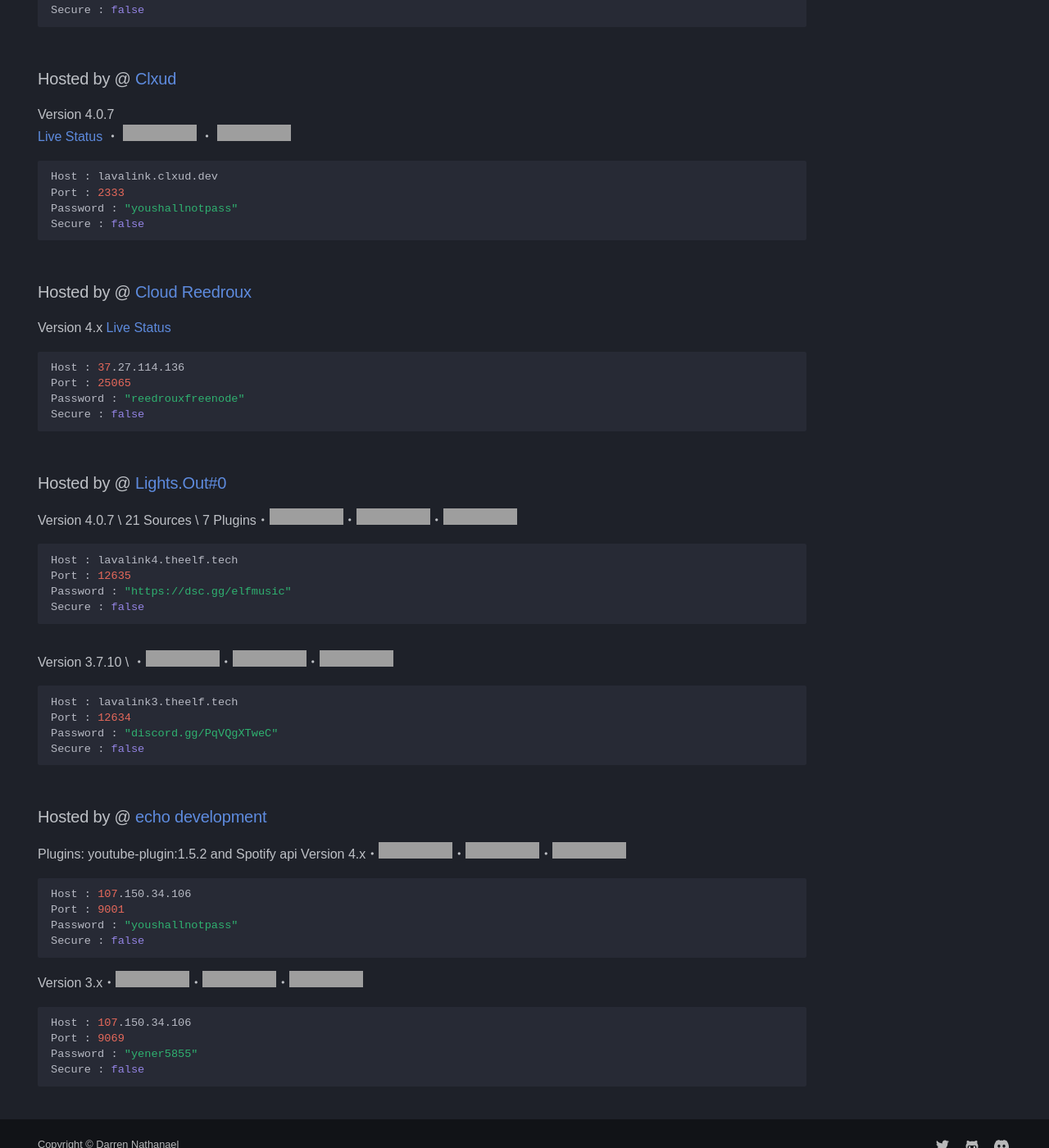
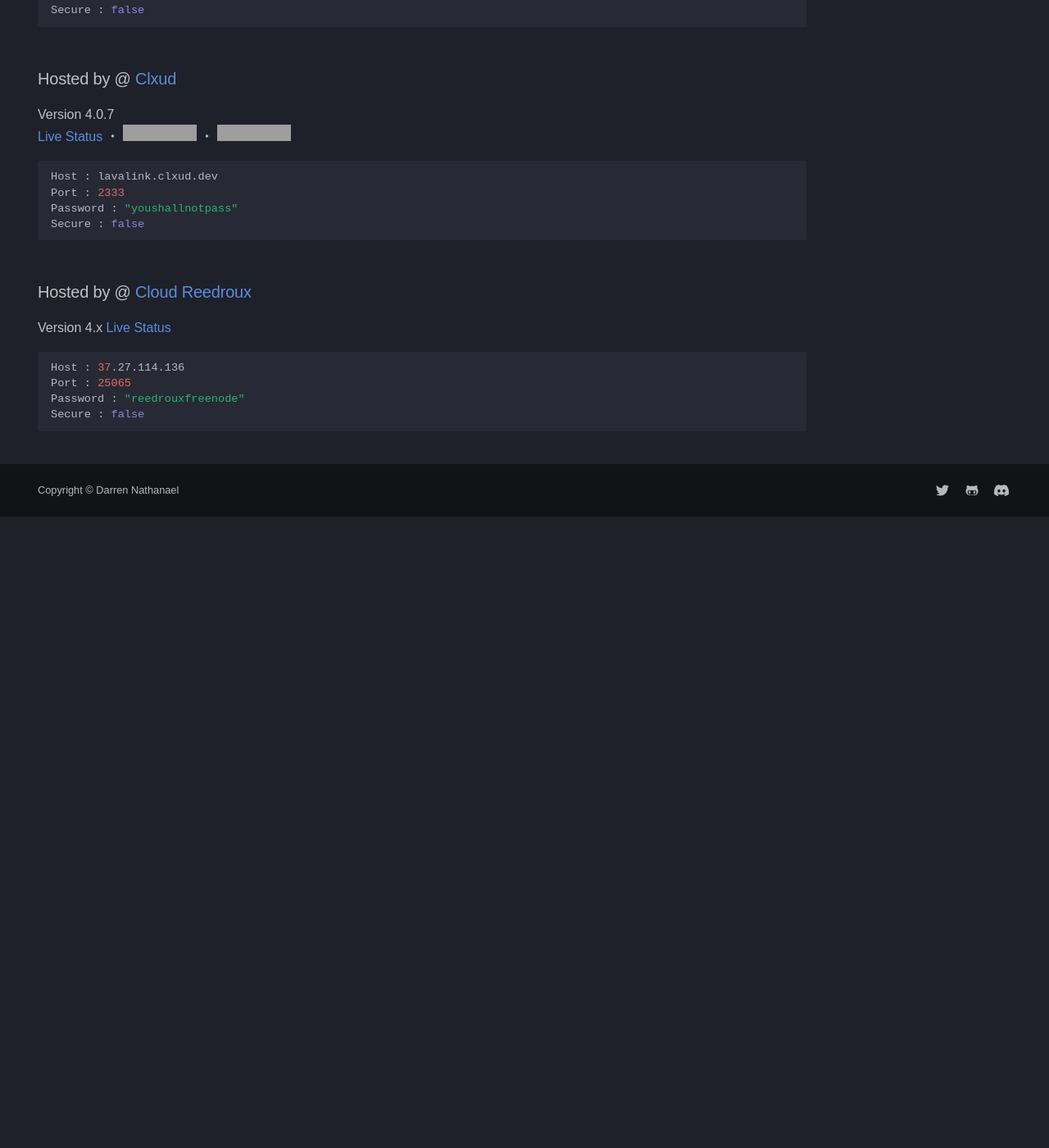
Before and after one commit to DarrenOfficial/lavalink-list, an MkDocs documentation site: the page built from docs/NoSSL/lavalink-without-ssl.md, in a window 1280 px wide and 1400 px high, scrolled down 4255 px. Shown: the whole window at 82% size. Built offline with MkDocs 1.6.1 and Material for MkDocs 9.7.7, drawn with Linux system fonts in a browser that asks for light colours; some web fonts are replaced; comment, search, counter and statistics services are not loaded; a style sheet for code colours, icons or effects is not loaded; after the commit the page ends 4885 px from its top, so only the background shows below that; some of the changed text lies outside the part shown; grey boxes are pictures that could not be loaded.

Commit message:
server that i used was burdened with api requests all the time (#555)
* Update lavalink-without-ssl.md

* Update lavalink-without-ssl.md

* server that i used was burdened with api requests all the time

---------

Co-authored-by: AjieDev <ajiedevcorp.contacts@gmail.com>

````diff
--- a/docs/NoSSL/lavalink-without-ssl.md
+++ b/docs/NoSSL/lavalink-without-ssl.md
@@ -205,37 +205,3 @@ Port : 25065
 Password : "reedrouxfreenode"
 Secure : false
 ```
-
-### Hosted by @ [Lights.Out#0](https://discord.gg/AaZasMN3yG)
-Version 4.0.7 \ 21 Sources \ 7 Plugins・![status](https://granite-bear.pikapod.net/api/badge/7/status)・![Ping](https://granite-bear.pikapod.net/api/badge/7/response)・![uptime](https://granite-bear.pikapod.net/api/badge/7/uptime)
-```bash
-Host : lavalink4.theelf.tech
-Port : 12635
-Password : "https://dsc.gg/elfmusic"
-Secure : false
-```
-
-Version 3.7.10 \ ・![status](https://granite-bear.pikapod.net/api/badge/6/status)・![Ping](https://granite-bear.pikapod.net/api/badge/6/response)・![uptime](https://granite-bear.pikapod.net/api/badge/6/uptime)
-```bash
-Host : lavalink3.theelf.tech
-Port : 12634
-Password : "discord.gg/PqVQgXTweC"
-Secure : false
-```
-
-### Hosted by @ [echo development](https://discord.gg/ZjgZXpeWTT)
-Plugins: youtube-plugin:1.5.2 and Spotify api
-Version 4.x・![status](https://yener5855.ajieblogs.eu.org/api/badge/4/status)・![Ping](https://yener5855.ajieblogs.eu.org/api/badge/4/ping/24)・![uptime](https://yener5855.ajieblogs.eu.org/api/badge/4/uptime/24)
-```bash
-Host : 107.150.34.106
-Port : 9001
-Password : "youshallnotpass"
-Secure : false
-```
-Version 3.x・![status](https://yener5855.ajieblogs.eu.org/api/badge/6/status)・![Ping](https://yener5855.ajieblogs.eu.org/api/badge/6/ping/24)・![uptime](https://yener5855.ajieblogs.eu.org/api/badge/6/uptime/24)
-```bash
-Host : 107.150.34.106
-Port : 9069
-Password : "yener5855"
-Secure : false
-```
````
